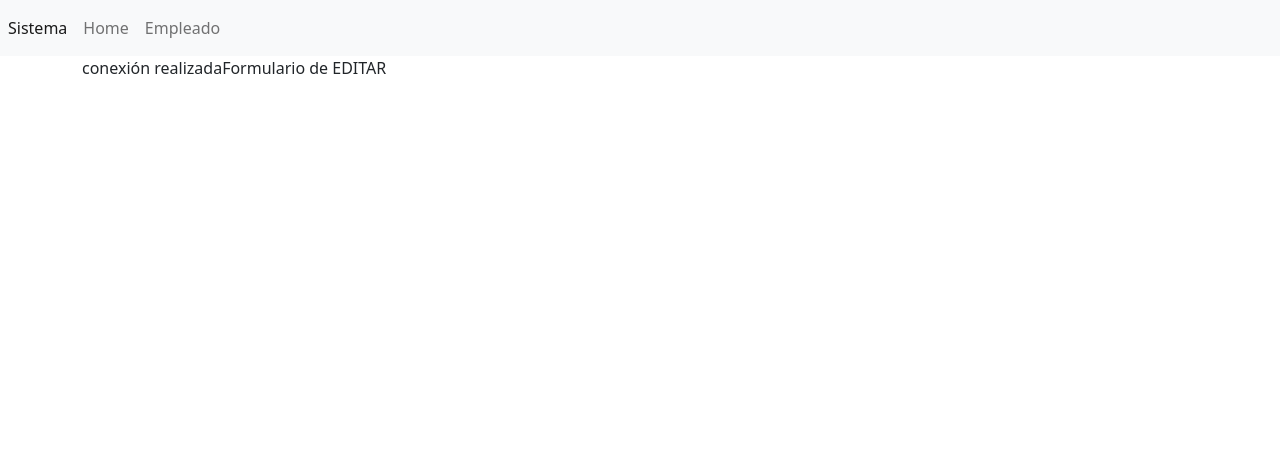
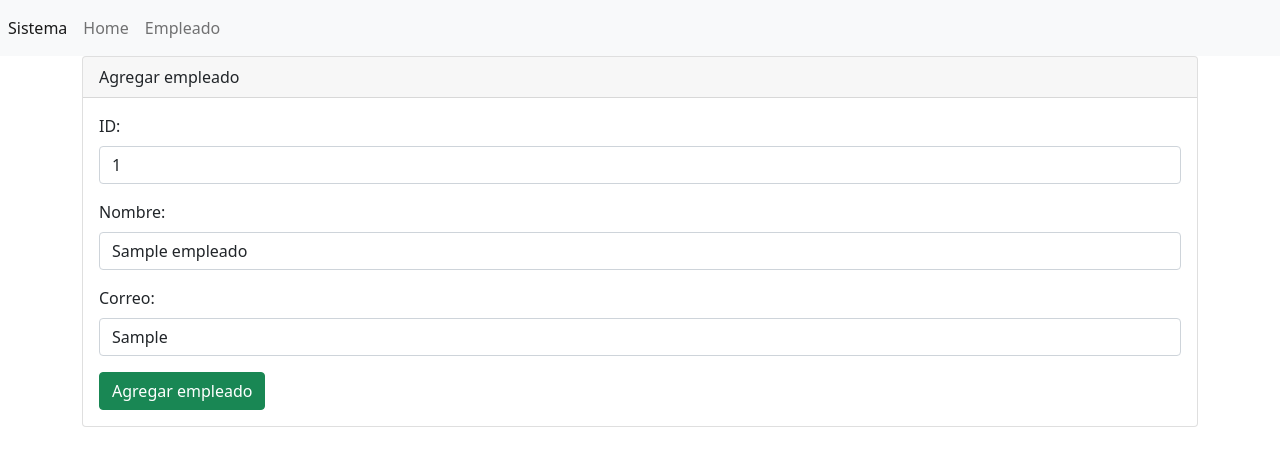
Before and after one commit to Francocalvino/crudbootstrap, a PHP site: page /?controlador=empleados&accion=editar&id=1 in a window 1280 px wide. Shown: the top 466 px of the page. Run offline with PHP 8.4, Linux system fonts and the light colour scheme; tables that the repository leaves empty or names only in its code hold one stand-in row (values such as "Sample post").

Commit message:
funcion editar

```diff
--- a/conexion.php
+++ b/conexion.php
@@ -11,7 +11,7 @@ class BD{
             $opcionesPDO[PDO::ATTR_ERRMODE]= PDO::ERRMODE_EXCEPTION;
 
             self::$instancia= new PDO('mysql:host=localhost;dbname=empleados','root','', $opcionesPDO);
-            echo "conexión realizada";
+
         }
         return self::$instancia;
     }
--- a/controladores/controlador_empleados.php
+++ b/controladores/controlador_empleados.php
@@ -29,6 +29,10 @@ class ControladorEmpleados{
     }
     public function editar() {
 
+        $id=$_GET['id'];
+
+        $empleado=( Empleado::buscar($id));
+
         include_once("vistas/empleados/editar.php");
 
     }
--- a/modelos/empleado.php
+++ b/modelos/empleado.php
@@ -39,6 +39,14 @@ class Empleado{
         $sql= $conexionBD->prepare("DELETE FROM empleados WHERE id=? ");
         $sql->execute(array($id));
     }
+    public static function buscar($id){
+        $conexionBD=BD::crearInstancia();
+
+        $sql= $conexionBD->prepare("SELECT * FROM empleados WHERE id=? ");
+        $sql->execute(array($id));
+        $empleado=$sql->fetch();
+        return new Empleado($empleado['id'],$empleado['nombre'],$empleado['correo']);
+    }
 }
 
 ?>
--- a/vistas/empleados/editar.php
+++ b/vistas/empleados/editar.php
@@ -1 +1,35 @@
-Formulario de EDITAR
+<div class="card">
+    <div class="card-header">
+        Agregar empleado
+    </div>
+    <div class="card-body">
+
+        <form action="" method="post">
+
+        <div class="mb-3">
+          <label for="" class="form-label">ID:</label>
+          <input type="text"
+            class="form-control" value="<?php echo $empleado->id ?>" name="id" id="id" aria-describedby="helpId" placeholder="ID Empleado">
+
+        </div>
+
+        <div class="mb-3">
+          <label for="" class="form-label">Nombre:</label>
+          <input type="text"
+            class="form-control" name="nombre" value="<?php echo $empleado->nombre ?>" id="nombre" aria-describedby="helpId" placeholder="Nombre del empleado">
+
+        </div>
+
+        <div class="mb-3">
+          <label for="" class="form-label">Correo:</label>
+          <input type="email" class="form-control" value="<?php echo $empleado->correo ?>" name="correo" id="" aria-describedby="emailHelpId" placeholder="Correo del empleado">
+
+        </div>
+
+        <input name="" id="" class="btn btn-success" type="submit" value="Agregar empleado">
+
+        </form>
+
+    </div>
+
+</div>
--- a/vistas/empleados/inicio.php
+++ b/vistas/empleados/inicio.php
@@ -20,7 +20,7 @@
             <td>
               <div class="btn-group" role="group" aria-label="">
 
-                  <a href="#" class="btn btn-info">Editar</a>
+                  <a href="?controlador=empleados&accion=editar&id=<?php echo $empleado->id; ?>" class="btn btn-info">Editar</a>
                   <a href="?controlador=empleados&accion=borrar&id=<?php echo $empleado->id; ?>" class="btn btn-danger">Borrar</a>
 
               </div>
--- a/vistas/template.php
+++ b/vistas/template.php
@@ -16,7 +16,7 @@
       <div class="nav navbar-nav">
           <a class="nav-item nav-link active" href="#">Sistema <span class="visually-hidden">(current)</span></a>
           <a class="nav-item nav-link" href="#">Home</a>
-          <a class="nav-item nav-link" href="#">Empleado</a>
+          <a class="nav-item nav-link" href="?controlador=empleados&accion=inicio" > Empleado</a>
       </div>
   </nav>
 
```
